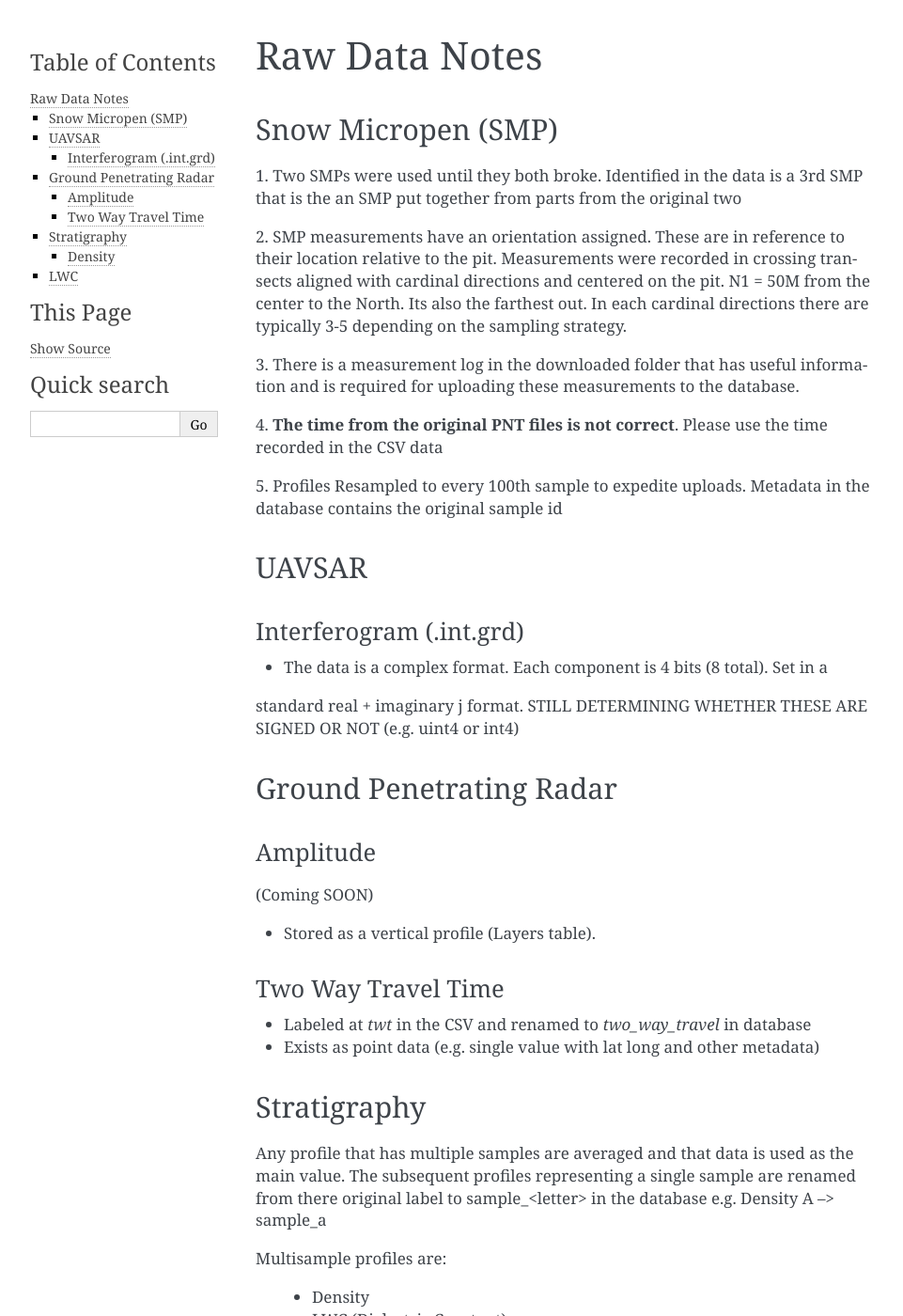
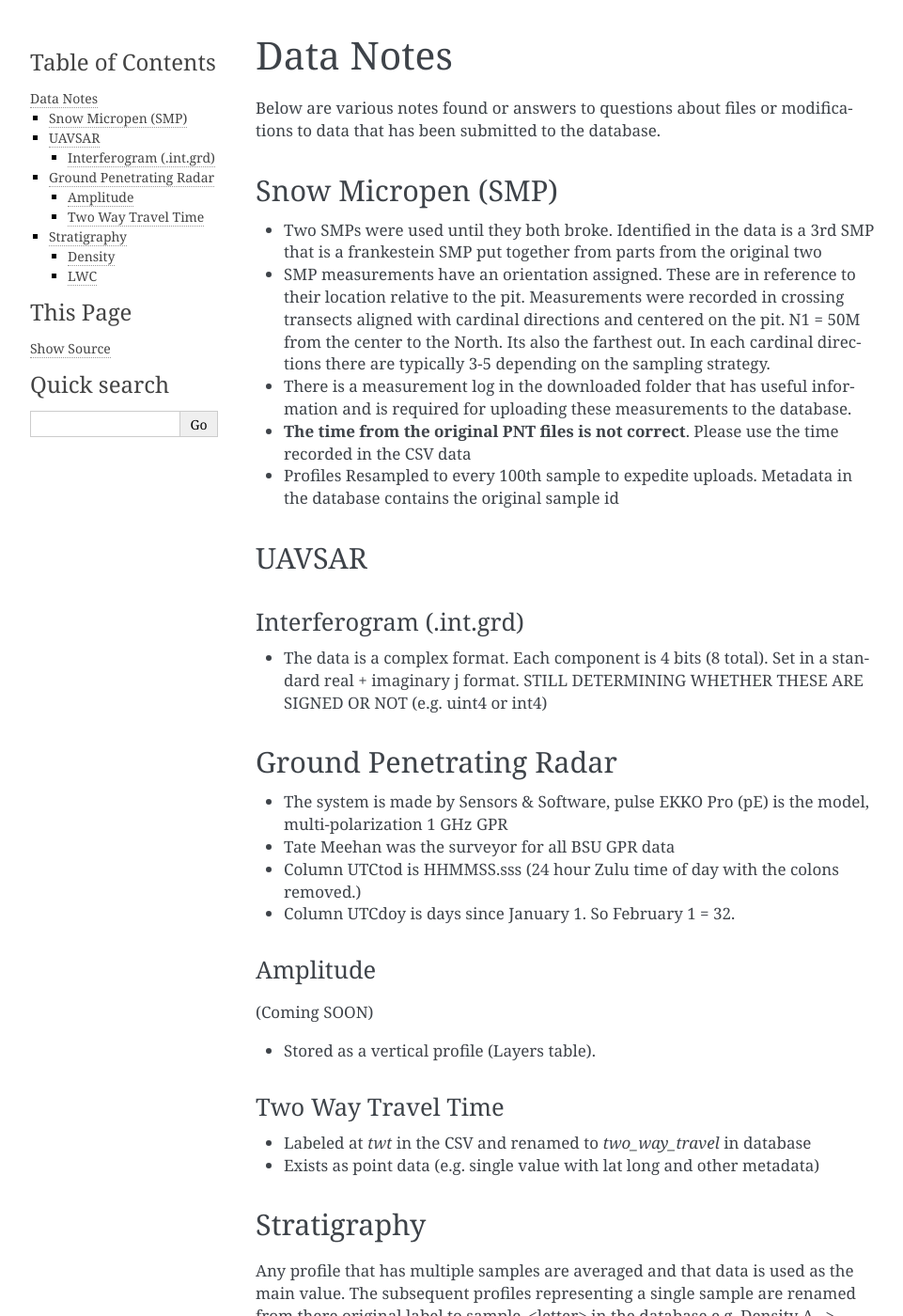
Before and after one commit to SnowEx/snowexsql, a Sphinx documentation site: the page built from docs/data_notes.rst, in a window 1280 px wide and 1400 px high. Shown: the whole window at 94% size, without its empty margins (148-1109 px from the left). Built offline with Sphinx 7.4.7, drawn with Linux system fonts in a browser that asks for light colours; pages that are not in the unit, such as notebooks, are missing from menus; some of the changed text lies outside the part shown.

Commit message:
Updated the units on the gpr data, updated the data docs clean them up, added the data notes to the index

```diff
--- a/docs/data_notes.rst
+++ b/docs/data_notes.rst
@@ -1,26 +1,29 @@
-Raw Data Notes
-==============
+Data Notes
+==========
+
+Below are various notes found or answers to questions about files or modifications
+to data that has been submitted to the database.
 
 Snow Micropen (SMP)
 -------------------
 
-1. Two SMPs were used until they both broke. Identified in the data is a 3rd SMP
-that is the an SMP put together from parts from the original two
+* Two SMPs were used until they both broke. Identified in the data is a 3rd SMP
+  that is a frankestein SMP put together from parts from the original two
 
-2. SMP measurements have an orientation assigned. These are in reference to
-their location relative to the pit. Measurements were recorded in crossing
-transects aligned with cardinal directions and centered on the pit. N1 = 50M
-from the center to the North. Its also the farthest out. In each cardinal directions
-there are typically 3-5 depending on the sampling strategy.
+* SMP measurements have an orientation assigned. These are in reference to
+  their location relative to the pit. Measurements were recorded in crossing
+  transects aligned with cardinal directions and centered on the pit. N1 = 50M
+  from the center to the North. Its also the farthest out. In each cardinal directions
+  there are typically 3-5 depending on the sampling strategy.
 
-3. There is a measurement log in the downloaded folder that has useful information
-and is required for uploading these measurements to the database.
+* There is a measurement log in the downloaded folder that has useful information
+  and is required for uploading these measurements to the database.
 
-4. **The time from the original PNT files is not correct**. Please use the time
-recorded in the CSV data
+* **The time from the original PNT files is not correct**. Please use the time
+  recorded in the CSV data
 
-5. Profiles Resampled to every 100th sample to expedite uploads. Metadata in the
-database contains the original sample id
+* Profiles Resampled to every 100th sample to expedite uploads. Metadata in the
+  database contains the original sample id
 
 
 UAVSAR
@@ -30,12 +33,18 @@
 ~~~~~~~~~~~~~~~~~~~~~~~~
 
 * The data is a complex format. Each component is 4 bits (8 total). Set in a
-standard real + imaginary j format. STILL DETERMINING WHETHER THESE ARE SIGNED
-OR NOT (e.g. uint4 or int4)
+  standard real + imaginary j format. STILL DETERMINING WHETHER THESE ARE SIGNED
+  OR NOT (e.g. uint4 or int4)
 
 
 Ground Penetrating Radar
 ------------------------
+
+* The system is made by Sensors & Software, pulse EKKO Pro (pE) is the model,
+  multi-polarization 1 GHz GPR
+* Tate Meehan was the surveyor for all BSU GPR data
+* Column UTCtod is HHMMSS.sss (24 hour Zulu time of day with the colons removed.)
+* Column UTCdoy is days since January 1. So February 1 = 32.
 
 Amplitude
 ~~~~~~~~~
@@ -65,11 +74,13 @@
 
 Density
 ~~~~~~~
-1. Density profiles all have multiple profiles. The value assigned is the average of the
-profiles.
+
+* Density profiles all have multiple profiles. The value assigned is the
+  average of the profiles.
 
 LWC
----
+~~~
 LWC files contain dielectric constant data
 
-* Dielectric constants have multiple samples. The main value is the average of these values horizontally
+* Dielectric constants have multiple samples. The main value is the average of
+  these values horizontally
--- a/docs/index.rst
+++ b/docs/index.rst
@@ -5,6 +5,7 @@
    readme
    installation
    usage
+   data_notes
    examples
    qgis
    modules
```
Also changed, not shown: 1 other file.
